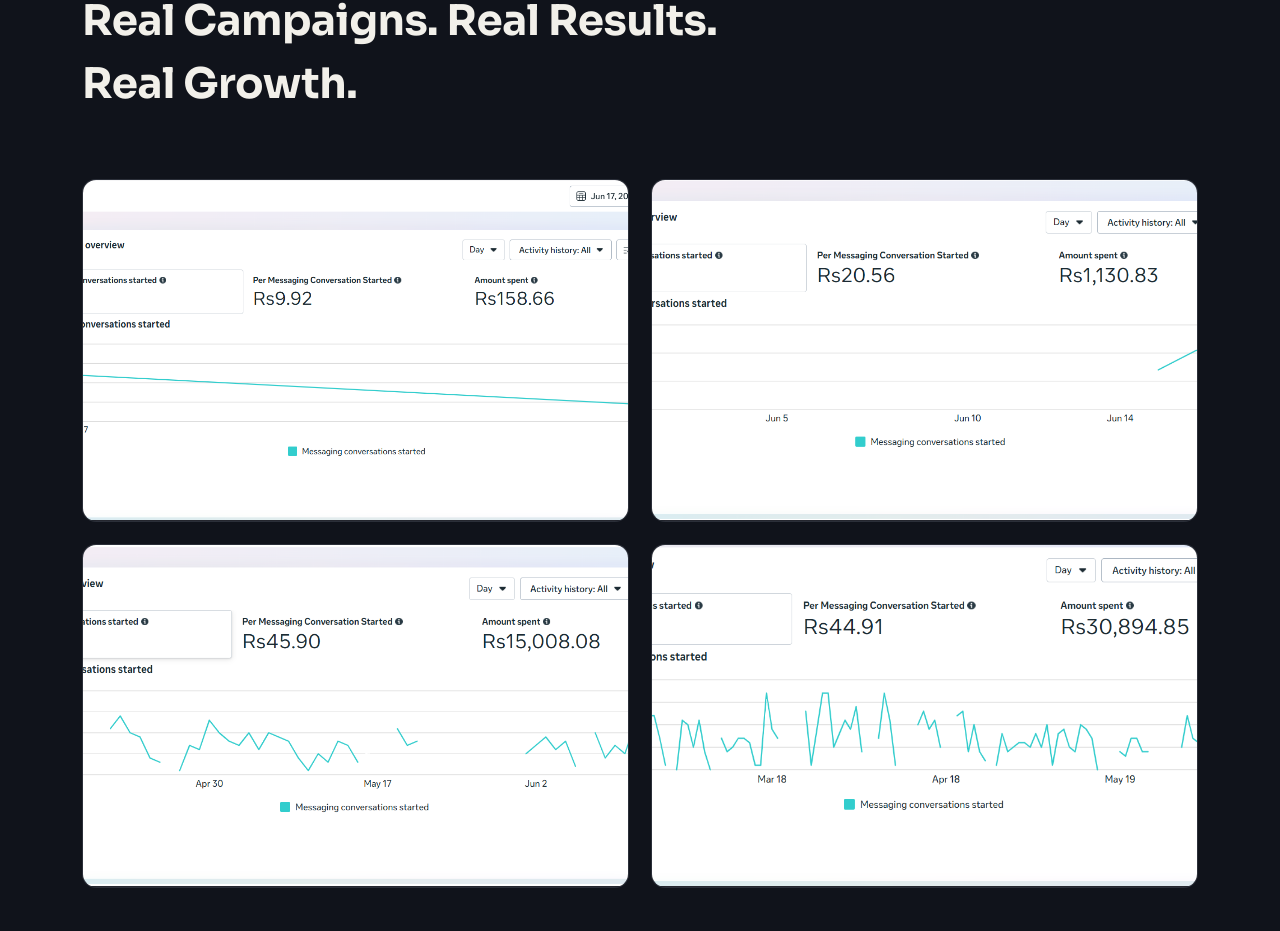
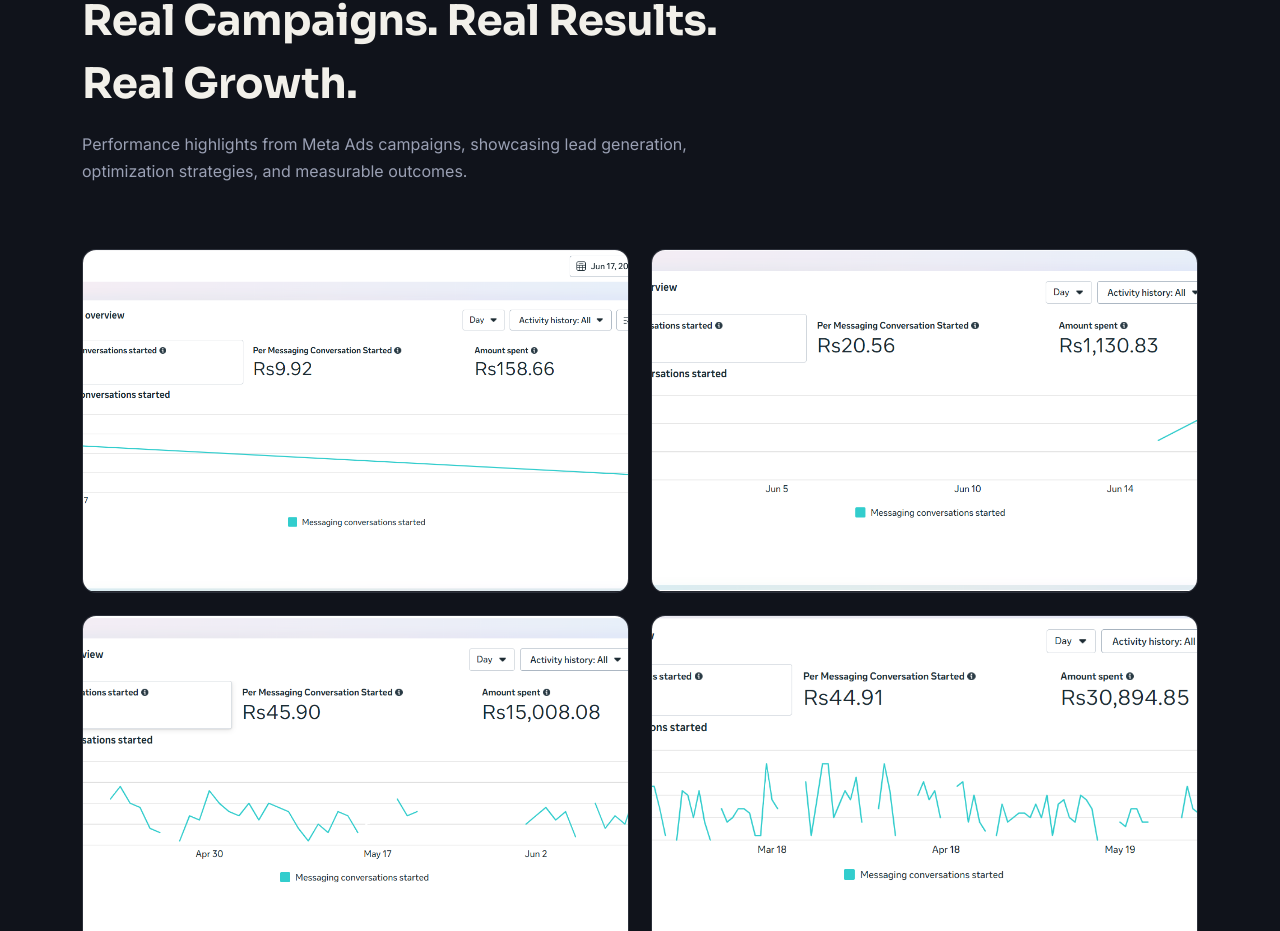
Before and after one commit to tabishraza2358-rgb/tabish-portfolio, a React (Vite) app: page / in a window 1280 px wide. Shown: the part 3676-4607 px from the top of the page. Built offline with nearby package versions, Linux system fonts and the light colour scheme.

Commit message:
Update Results.jsx

```diff
--- a/src/components/Results.jsx
+++ b/src/components/Results.jsx
@@ -20,6 +20,7 @@ function Results() {
         <div className="section-head">
           <span className="eyebrow">Results</span>
           <h2>Real Campaigns. Real Results. Real Growth.</h2>
+          <p>Performance highlights from Meta Ads campaigns, showcasing lead generation, optimization strategies, and measurable outcomes.</p>
 
         </div>
 
```
